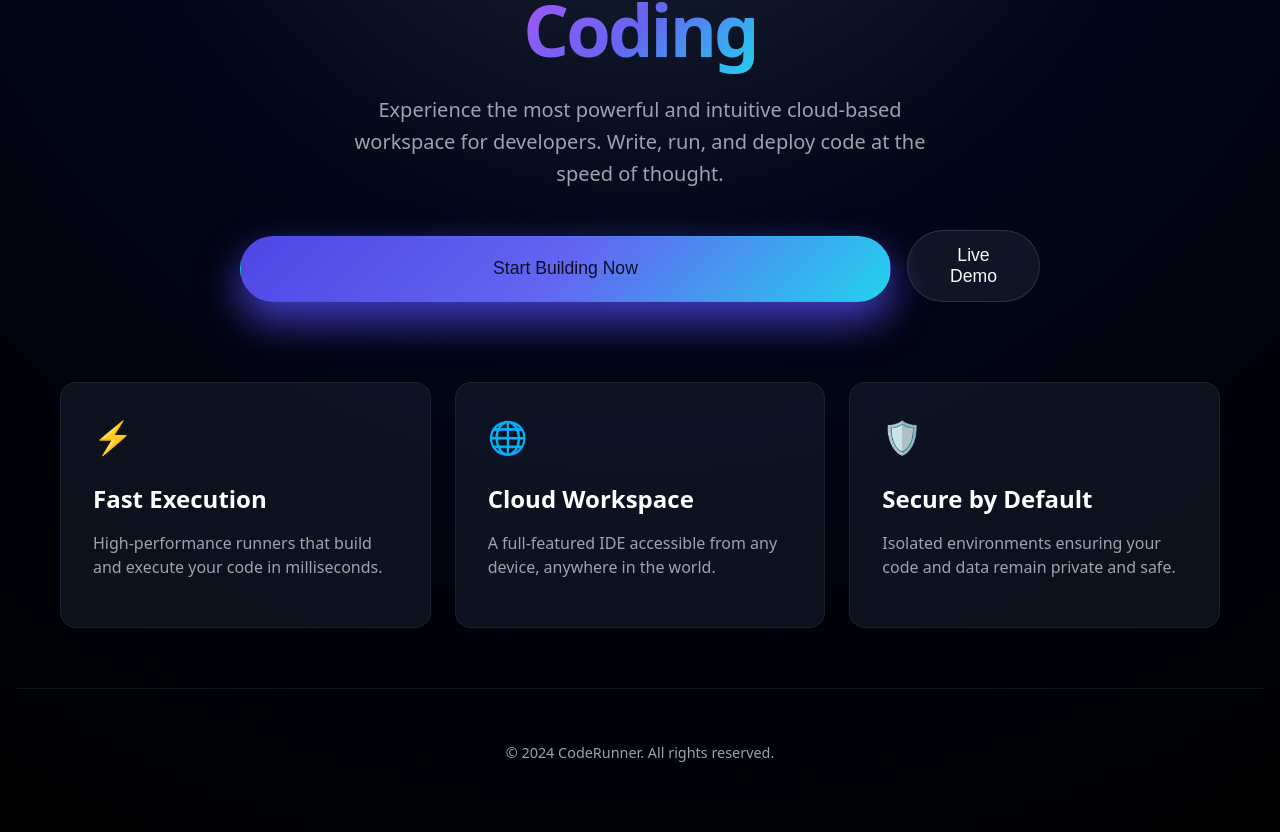
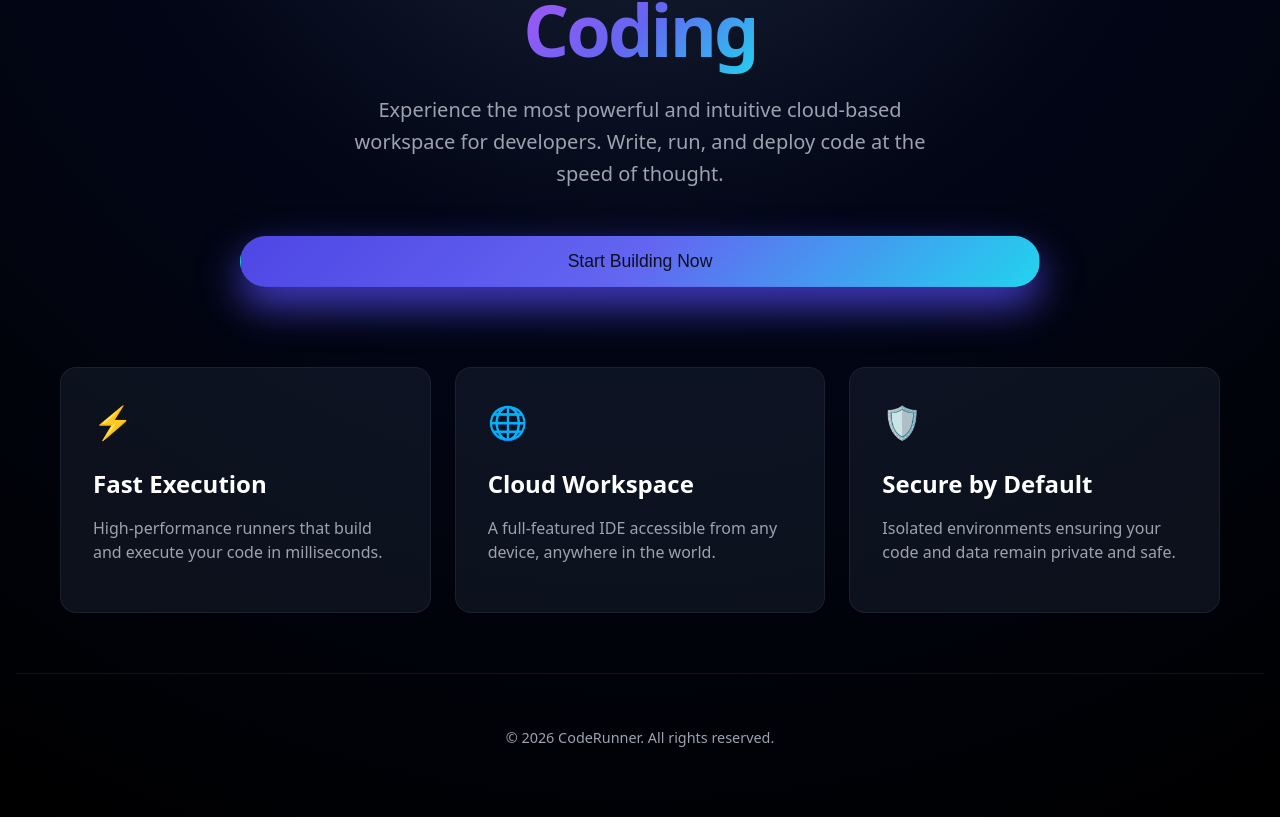
Before and after one commit to ABHIII777/CodeRunner, a React (Vite) app: page / in a window 1280 px wide. Shown: the part 276-1108 px from the top of the page. Built offline with nearby package versions, Linux system fonts and the light colour scheme.

Commit message:
Some minor changes

```diff
--- a/src/frontend/LandingPage.tsx
+++ b/src/frontend/LandingPage.tsx
@@ -30,9 +30,6 @@ export default function LandingPage() {
                         <button onClick={() => navigate("/signup")} className="btn primary big">
                             Start Building Now
                         </button>
-                        <button onClick={() => navigate("/login")} className="btn secondary big">
-                            Live Demo
-                        </button>
                     </div>
                 </div>
 
@@ -56,7 +53,7 @@ export default function LandingPage() {
             </main>
 
             <footer className="landing-footer">
-                <p>&copy; 2024 CodeRunner. All rights reserved.</p>
+                <p>&copy; 2026 CodeRunner. All rights reserved.</p>
             </footer>
         </div>
     );
--- a/src/frontend/Login.tsx
+++ b/src/frontend/Login.tsx
@@ -28,12 +28,12 @@ export default function Login() {
     <div className="app-shell">
       <header className="app-header">
         <div className="brand">
-          <span className="brand-mark">CR</span>
-          <span className="brand-text">CodeRunner</span>
+          <span className="brand-mark"><Link to="/" className="nav-link">CR</Link></span>
+          <span className="brand-text"><Link to="/" className="nav-link">CodeRunner</Link></span>
         </div>
 
         <nav className="app-nav">
-          <Link to="/" className="nav-link active">
+          <Link to="/login" className="nav-link active">
             Login
           </Link>
           <Link to="/signup" className="nav-link">
--- a/src/frontend/Signup.tsx
+++ b/src/frontend/Signup.tsx
@@ -8,11 +8,11 @@ export default function Signup() {
     <div className="app-shell">
       <header className="app-header">
         <div className="brand">
-          <span className="brand-mark">CR</span>
-          <span className="brand-text">CodeRunner</span>
+          <span className="brand-mark"><Link to="/">CR</Link></span>
+          <span className="brand-text"><Link to="/" className="nav-link">CodeRunner</Link></span>
         </div>
         <nav className="app-nav">
-          <Link to="/" className="nav-link">
+          <Link to="/login" className="nav-link">
             Login
           </Link>
           <Link to="/signup" className="nav-link active">
```
